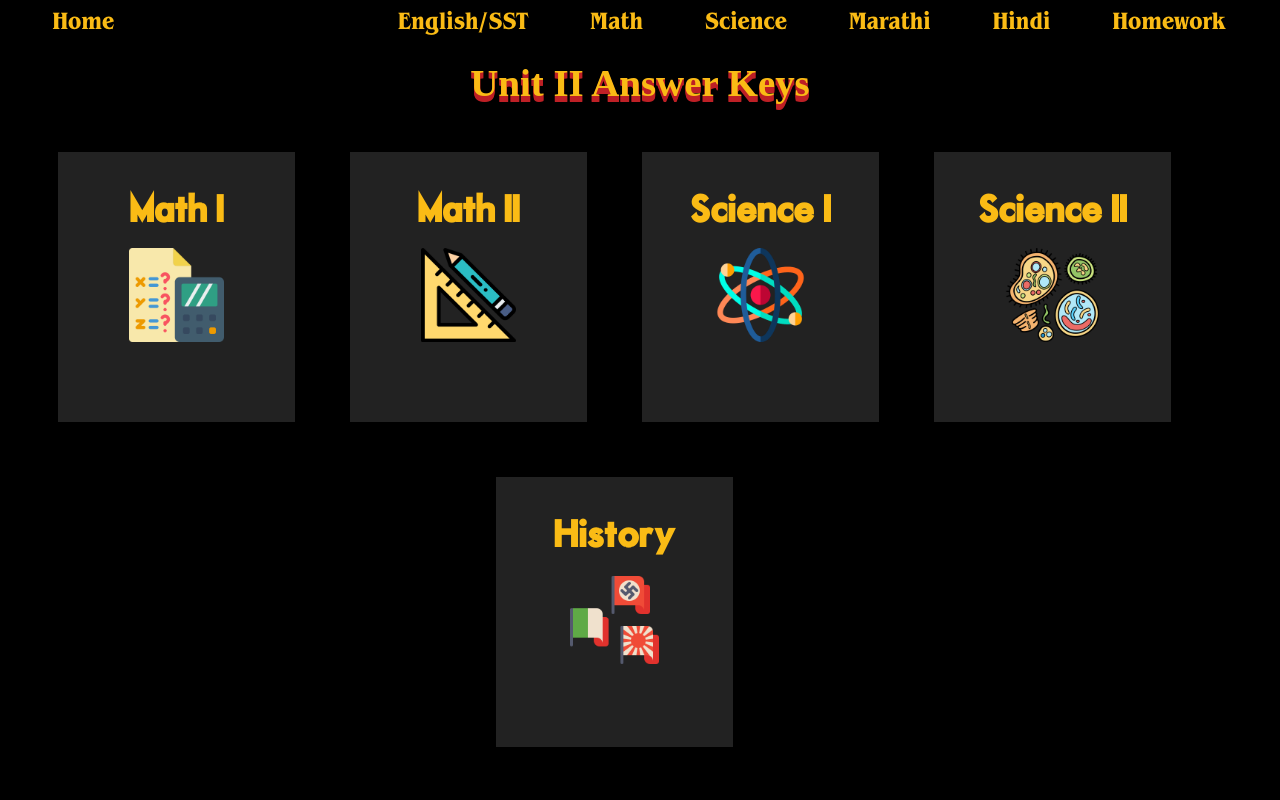
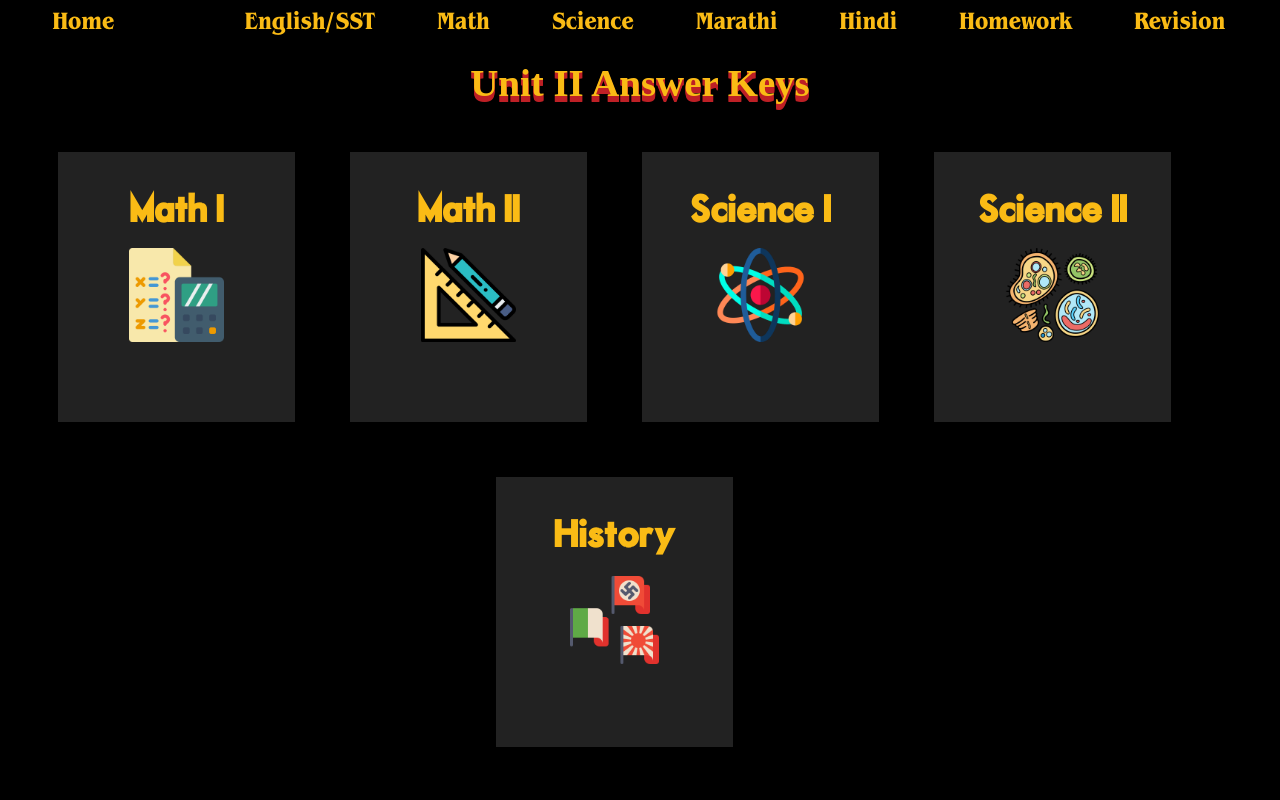
Before and after one commit to DhanushVDPT/sgvnext, a Next.js app: page / in a window 1280 px wide. Shown: the top 800 px of the page. Built offline with nearby package versions, Linux system fonts and the light colour scheme; a web font is replaced by a local one.

Commit message:
revision

```diff
--- a/comps/Navbar.js
+++ b/comps/Navbar.js
@@ -38,6 +38,9 @@ const Navbar = () => {
                         <li>
                         <Link target="#" href="https://docs.google.com/document/d/19COmvU8sWkFJ8HkDNQk2mKFqkHAvKj829Cr4nKtZ3Ls/edit?usp=sharing">Homework</Link>
                         </li>
+                        <li>
+                        <Link target="#" href="https://docs.google.com/document/d/1-HF6j_HXVwdDn-DtKUfEVaa8mGirqAx8ROcEEbkjxtI/edit?usp=sharing">Revision</Link>
+                        </li>
                     </ul>
                 </nav>
             </div>
@@ -66,6 +69,9 @@ const Navbar = () => {
                     <div className="navoptions">
                         <Link target="#" href="https://docs.google.com/document/d/19COmvU8sWkFJ8HkDNQk2mKFqkHAvKj829Cr4nKtZ3Ls/edit?usp=sharing">Homework</Link>
                     </div>
+                    <div className="navoptions">
+                        <Link target="#" href="https://docs.google.com/document/d/1-HF6j_HXVwdDn-DtKUfEVaa8mGirqAx8ROcEEbkjxtI/edit?usp=sharing">Revision</Link>
+                    </div>
                 </div>
             </div>
         </nav>
```
